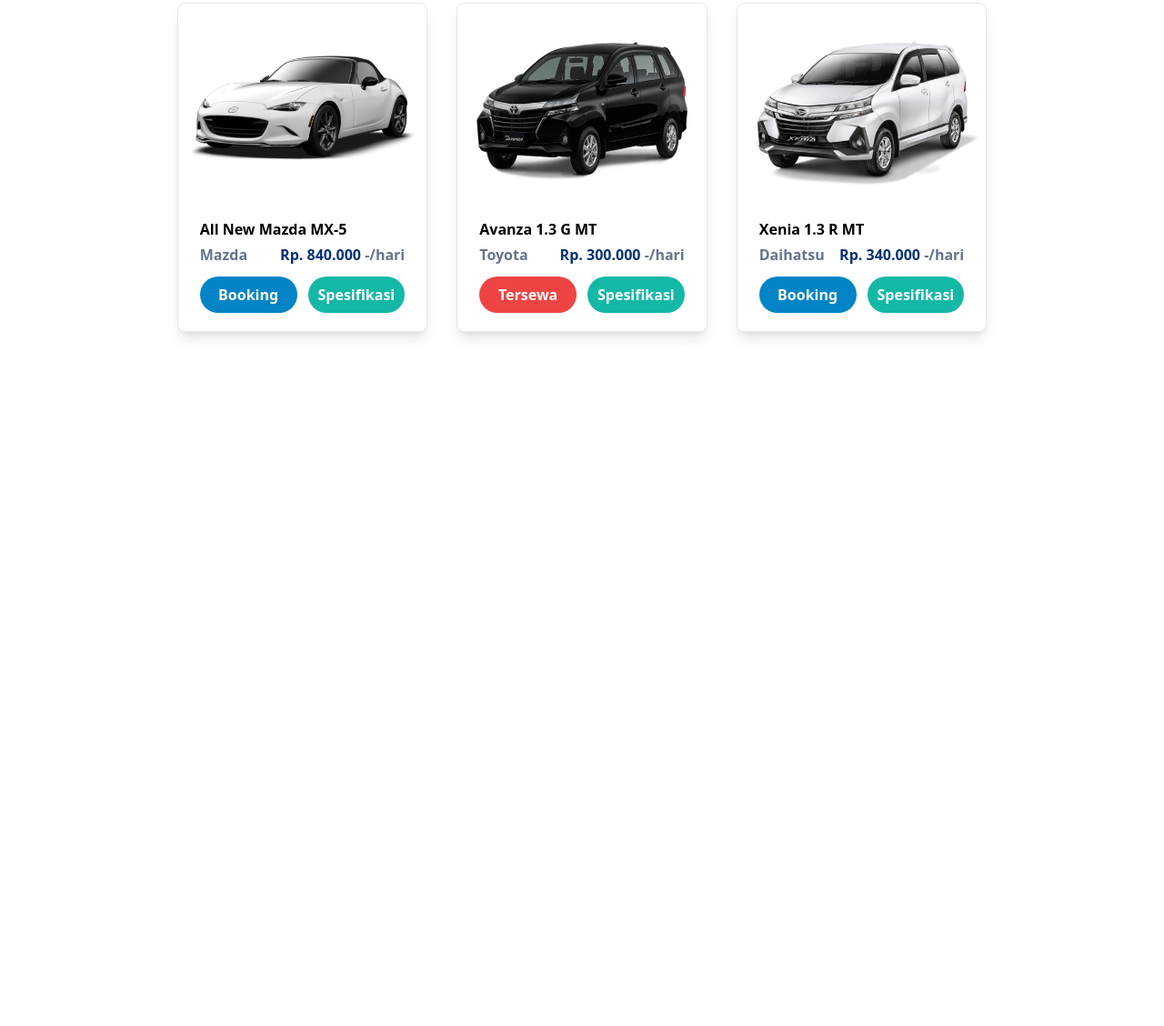
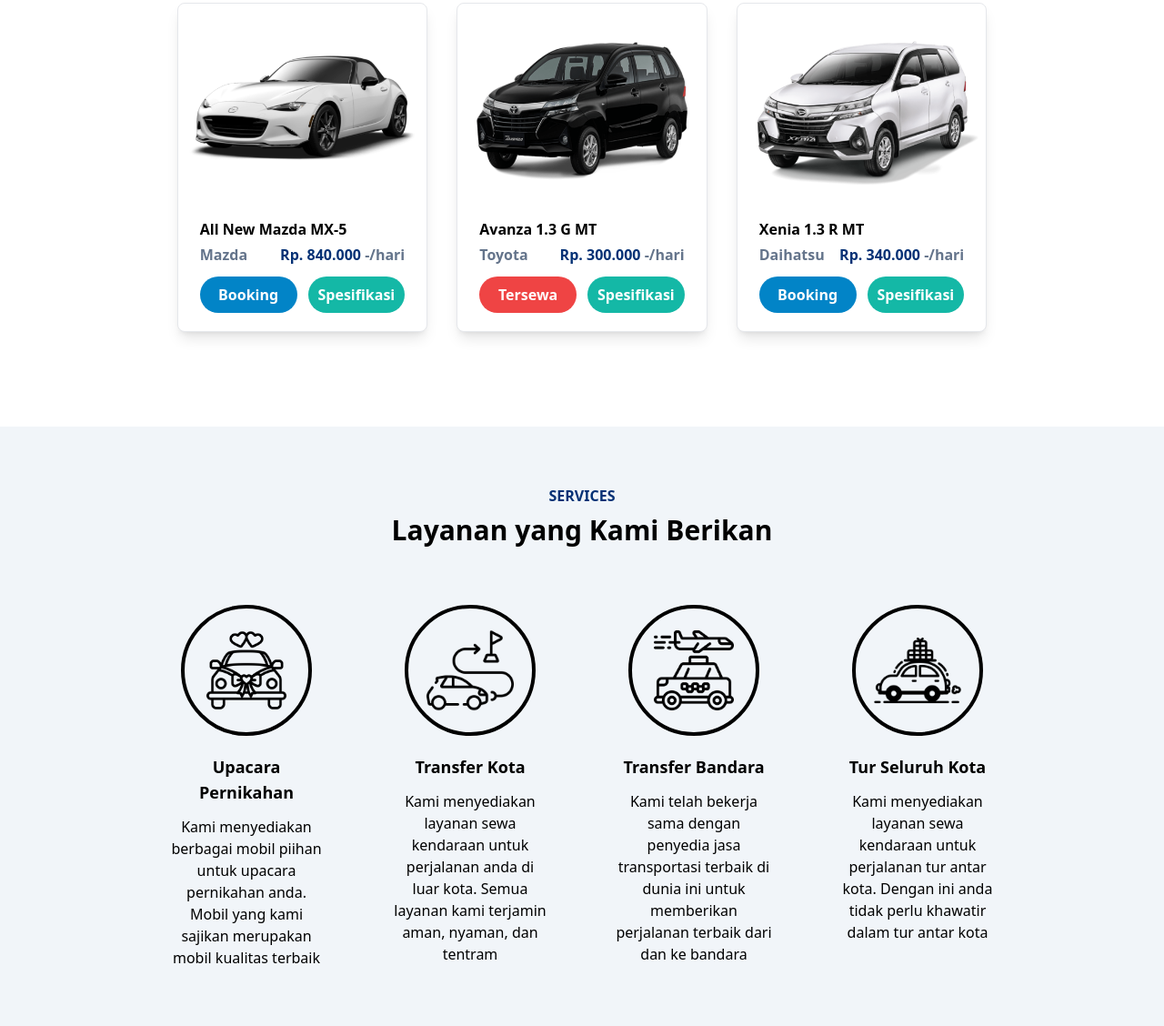
Before and after one commit to mariojoseee/broz-rentcar-v1, a website: page index.html in a window 1280 px wide. Shown: the part 993-2121 px from the top of the page at 91% size. Before the commit the page ends 1462 px from the top, so only its background shows below. Drawn offline with Linux system fonts and the light colour scheme.

Commit message:
add services and fix some features

```diff
--- a/index.html
+++ b/index.html
@@ -5,7 +5,7 @@
 		<meta http-equiv="X-UA-Compatible" content="IE=edge" />
 		<meta name="viewport" content="width=device-width, initial-scale=1.0" />
 		<title>Homepage</title>
-		<link href="/dist/output.css" rel="stylesheet" />
+		<link href="dist/output.css" rel="stylesheet" />
 		<!-- Google Font -->
 		<link rel="preconnect" href="https://fonts.googleapis.com" />
 		<link rel="preconnect" href="https://fonts.gstatic.com" crossorigin />
@@ -70,11 +70,11 @@
 					<p class="mt-3 text-center text-base md:text-lg font-semibold text-black">Cara Cepat & Mudah Untuk Menyewa Mobil</p>
 				</div>
 			</div>
-			<div class="hidden relative lg:block bg-hero bg-cover bg-center lg:h-screen">
-				<div class="absolute top-1/2 left-1/2 -translate-x-1/2 text-center bg-white logo-hero rounded-2xl">
+			<div class="hidden relative lg:block bg-hero bg-cover bg-center bg-fixed lg:h-screen">
+				<!-- <div class="absolute top-1/2 left-1/2 -translate-x-1/2 text-center bg-white logo-hero rounded-2xl">
 					<h1 class="text-6xl font-extrabold text-primary p-3">Broz Rent Car</h1>
 					<p class="font-bold text-2xl p-3">Cara Cepat & Mudah Untuk Menyewa Mobil</p>
-				</div>
+				</div> -->
 			</div>
 		</section>
 		<!-- Hero Section End -->
@@ -91,8 +91,8 @@
 				</div>
 				<div class="flex flex-wrap justify-center">
 					<!-- Flagship Car 1 -->
-					<div class="w-full md:w-1/2 lg:w-1/4 px-4">
-						<div class="bg-white max-w-xs border border-gray-200 rounded-lg shadow-lg mx-auto mb-10 p-2 hover:scale-105 transition duration-500">
+					<div class="w-full md:w-1/2 lg:w-1/4 px-4 pb-10">
+						<div class="bg-white max-w-xs border border-gray-200 rounded-lg shadow-lg mx-auto p-2 hover:scale-105 transition duration-500">
 							<div class="h-52 flex items-center">
 								<a href="#">
 									<img src="src/img/car-img/1.png" alt="car-image" class="w-full" />
@@ -112,8 +112,8 @@
 						</div>
 					</div>
 					<!-- Flagship Car 2 -->
-					<div class="w-full md:w-1/2 lg:w-1/4 px-4">
-						<div class="bg-white max-w-xs border border-gray-200 rounded-lg shadow-lg mx-auto mb-10 p-2 hover:scale-105 transition duration-500">
+					<div class="w-full md:w-1/2 lg:w-1/4 px-4 pb-10">
+						<div class="bg-white max-w-xs border border-gray-200 rounded-lg shadow-lg mx-auto p-2 hover:scale-105 transition duration-500">
 							<div class="h-52 flex items-center">
 								<a href="#">
 									<img src="src/img/car-img/2.png" alt="car-image" class="w-full" />
@@ -133,8 +133,8 @@
 						</div>
 					</div>
 					<!-- Flagship Car 3 -->
-					<div class="w-full md:w-1/2 lg:w-1/4 px-4">
-						<div class="bg-white max-w-xs border border-gray-200 rounded-lg shadow-lg mx-auto mb-10 p-2 hover:scale-105 transition duration-500">
+					<div class="w-full md:w-1/2 lg:w-1/4 px-4 pb-10">
+						<div class="bg-white max-w-xs border border-gray-200 rounded-lg shadow-lg mx-auto p-2 hover:scale-105 transition duration-500">
 							<div class="h-52 flex items-center">
 								<a href="#">
 									<img src="src/img/car-img/3.png" alt="car-image" class="w-full" />
@@ -158,6 +158,61 @@
 		</section>
 		<!-- Car List Section End -->
 
+		<!-- Services Section Start -->
+		<section class="py-16 bg-slate-100">
+			<div class="container">
+				<div class="w-full">
+					<div class="max-w-xl mx-auto text-center mb-16">
+						<h4 class="font-bold text-primary text-sm md:text-base mb-2 uppercase">Services</h4>
+						<h2 class="font-bold text-2xl md:text-3xl text-black">Layanan yang Kami Berikan</h2>
+					</div>
+					<div class="flex flex-wrap justify-center">
+						<!-- Service 1 -->
+						<div class="w-full md:w-5/12 lg:w-1/5 px-4 pb-10">
+							<div class="w-36 h-36 border-4 rounded-full border-black mx-auto p-6">
+								<img src="src/img/services-img/wedding-car.png" alt="car-image" class="w-full" />
+							</div>
+							<div class="p-5 text-center max-w-xs mx-auto">
+								<h3 class="font-bold text-lg">Upacara Pernikahan</h3>
+								<p class="mt-2 lg:mt-3">Kami menyediakan berbagai mobil piihan untuk upacara pernikahan anda. Mobil yang kami sajikan merupakan mobil kualitas terbaik</p>
+							</div>
+						</div>
+						<!-- Service 2 -->
+						<div class="w-full md:w-5/12 lg:w-1/5 px-4 pb-10">
+							<div class="w-36 h-36 border-4 rounded-full border-black mx-auto p-5">
+								<img src="src/img/services-img/touring-car.png" alt="car-image" class="w-full" />
+							</div>
+							<div class="p-5 text-center max-w-xs mx-auto">
+								<h3 class="font-bold text-lg">Transfer Kota</h3>
+								<p class="mt-2 lg:mt-3">Kami menyediakan layanan sewa kendaraan untuk perjalanan anda di luar kota. Semua layanan kami terjamin aman, nyaman, dan tentram</p>
+							</div>
+						</div>
+						<!-- Service 3 -->
+						<div class="w-full md:w-5/12 lg:w-1/5 px-4 pb-10">
+							<div class="w-36 h-36 border-4 rounded-full border-black mx-auto p-6">
+								<img src="src/img/services-img/airport-car.png" alt="car-image" class="w-full" />
+							</div>
+							<div class="p-5 text-center max-w-xs mx-auto">
+								<h3 class="font-bold text-lg">Transfer Bandara</h3>
+								<p class="mt-2 lg:mt-3">Kami telah bekerja sama dengan penyedia jasa transportasi terbaik di dunia ini untuk memberikan perjalanan terbaik dari dan ke bandara</p>
+							</div>
+						</div>
+						<!-- Service 4 -->
+						<div class="w-full md:w-5/12 lg:w-1/5 px-4 pb-10">
+							<div class="w-36 h-36 border-4 rounded-full border-black mx-auto p-5">
+								<img src="src/img/services-img/touring-car2.png" alt="car-image" class="w-full" />
+							</div>
+							<div class="p-5 text-center max-w-xs mx-auto">
+								<h3 class="font-bold text-lg">Tur Seluruh Kota</h3>
+								<p class="mt-2 lg:mt-3">Kami menyediakan layanan sewa kendaraan untuk perjalanan tur antar kota. Dengan ini anda tidak perlu khawatir dalam tur antar kota</p>
+							</div>
+						</div>
+					</div>
+				</div>
+			</div>
+		</section>
+		<!-- Services Section End -->
+
 		<!-- Script JS -->
 		<script src="src/script.js"></script>
 	</body>
```
Also changed, not shown: dist/output.css, src/img/services-img/airport-car.png (added), src/img/services-img/touring-car.png (added), src/img/services-img/touring-car2.png (added), src/img/services-img/wedding-car.png (added).
